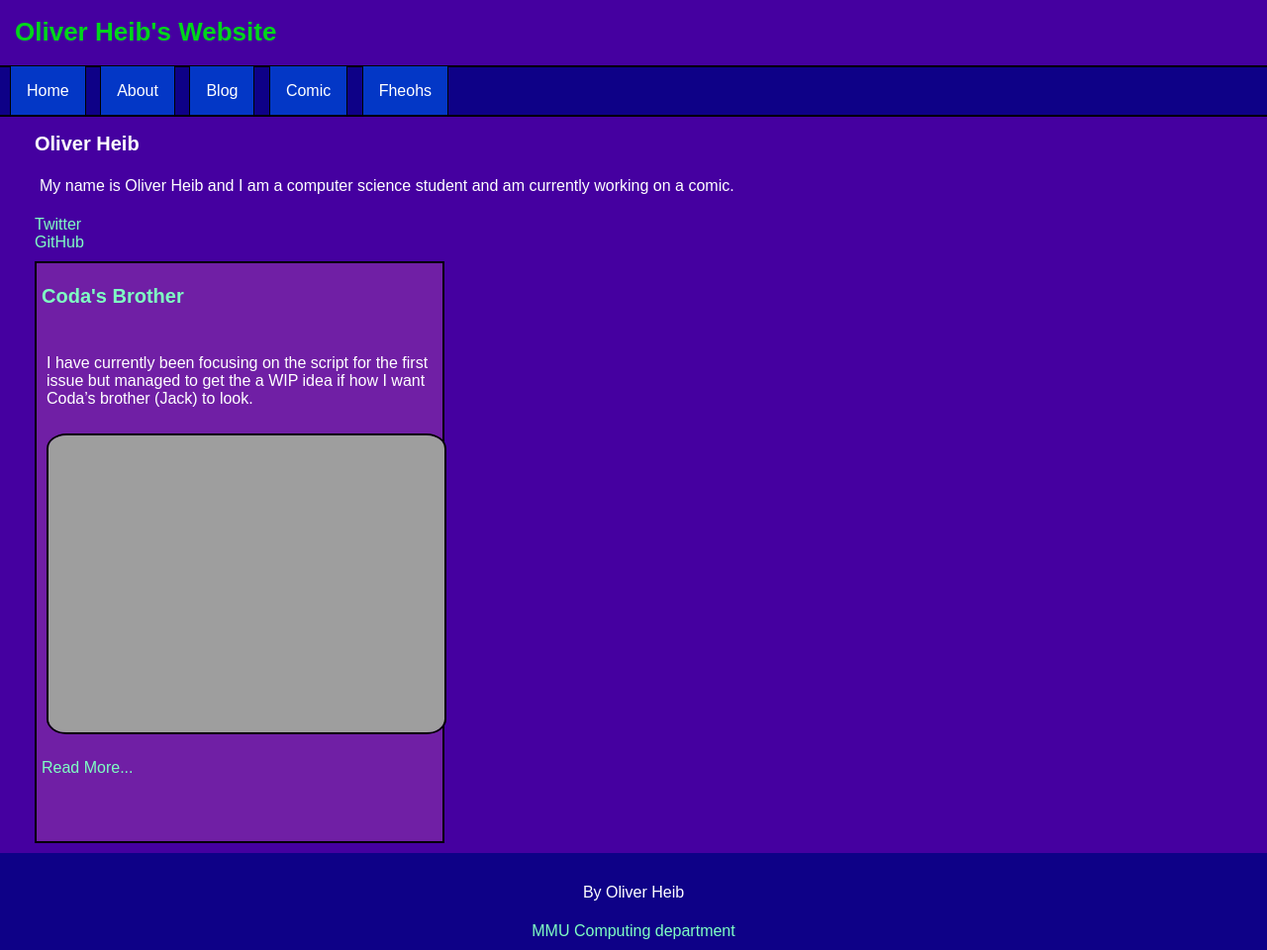
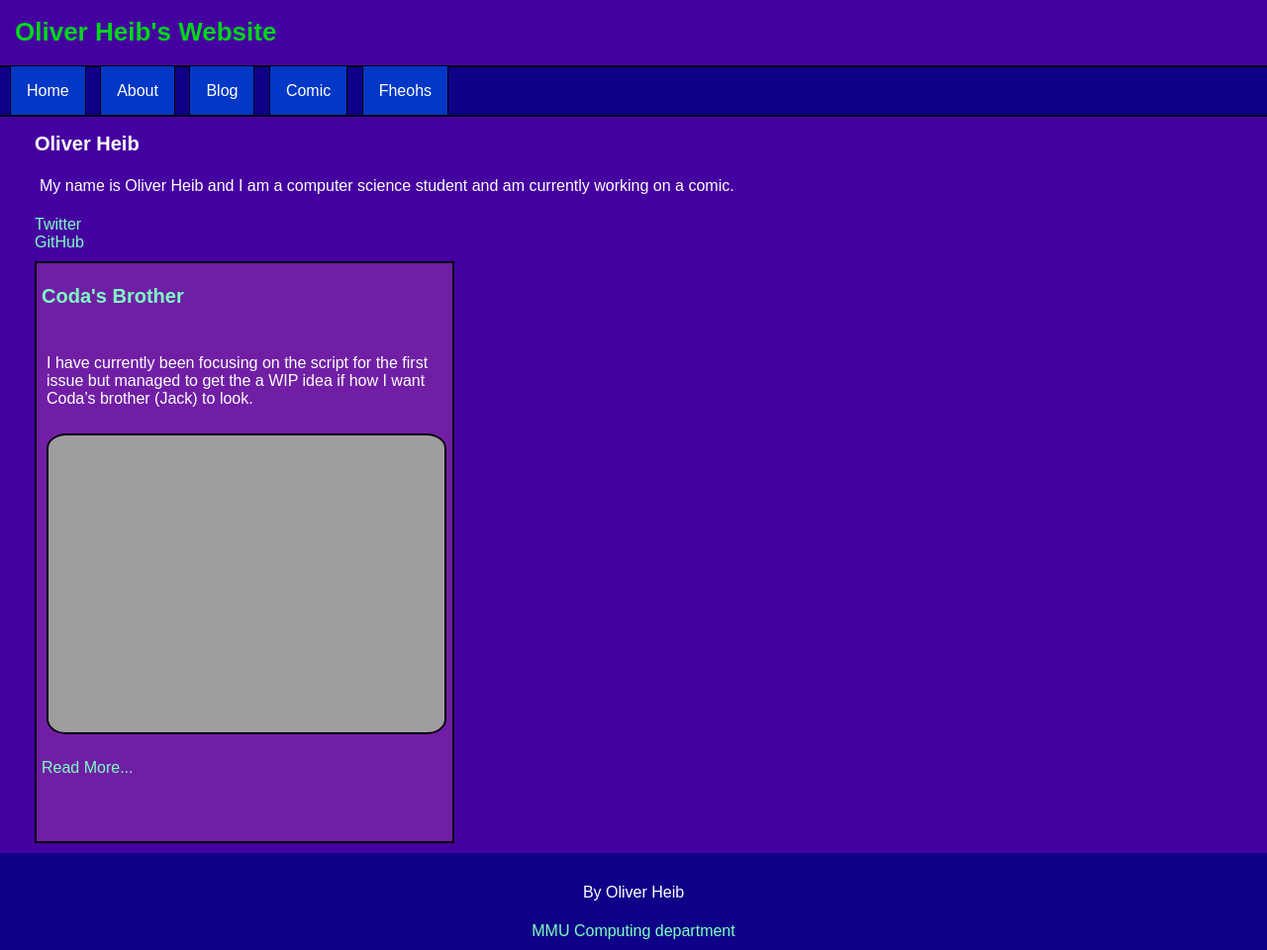
Before and after one commit to OliverHeib/E-PortfolioInJekyll, a Jekyll site: the page built from index.html, in a window 1280 px wide. Shown: the whole page at 99% size. Built offline with Jekyll 4.4.1, drawn with Linux system fonts in a browser that asks for light colours.

Commit message:
Update index.html

```diff
--- a/index.html
+++ b/index.html
@@ -17,7 +17,7 @@
 					<ul>
 						{% for post in site.posts limit:1 %}
 							<li style="list-style-type: none;">
-								<div id="post" style="width: 400px;">
+								<div id="post" style="width: 410px; float: left;">
 									<h2><a href="/E-PortfolioInJekyll/{{ post.url }}">{{ post.title }}</a></h2><p>{{ post.excerpt }} <a href="/E-PortfolioInJekyll/{{ post.url }}">Read More...</a></p>
 									<br>
 								</div> <!-- End of container div -->
```
